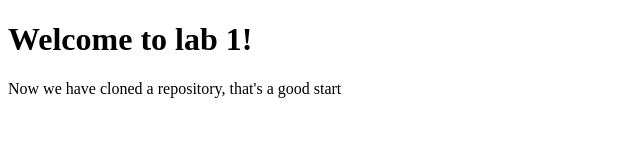
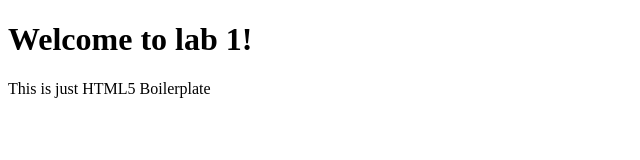
Before and after one commit to NikolaMC/Lab1-VS, a plain HTML site: page index.html in a window 1280 px wide. Shown: the whole page, without its empty margins (0-640 px from the left). Drawn offline with Linux system fonts and the light colour scheme.

Commit message:
Revert "Updated content in index.html"
This reverts commit 525436d5f796769c33e5cc5b7efbc24c6719580d.

```diff
--- a/index.html
+++ b/index.html
@@ -9,6 +9,6 @@
 
     <body>
         <h1>Welcome to lab 1!</h1>
-        <p>Now we have cloned a repository, that's a good start</p>
+        <p>This is just HTML5 Boilerplate</p>
     </body>
 </html>
```
